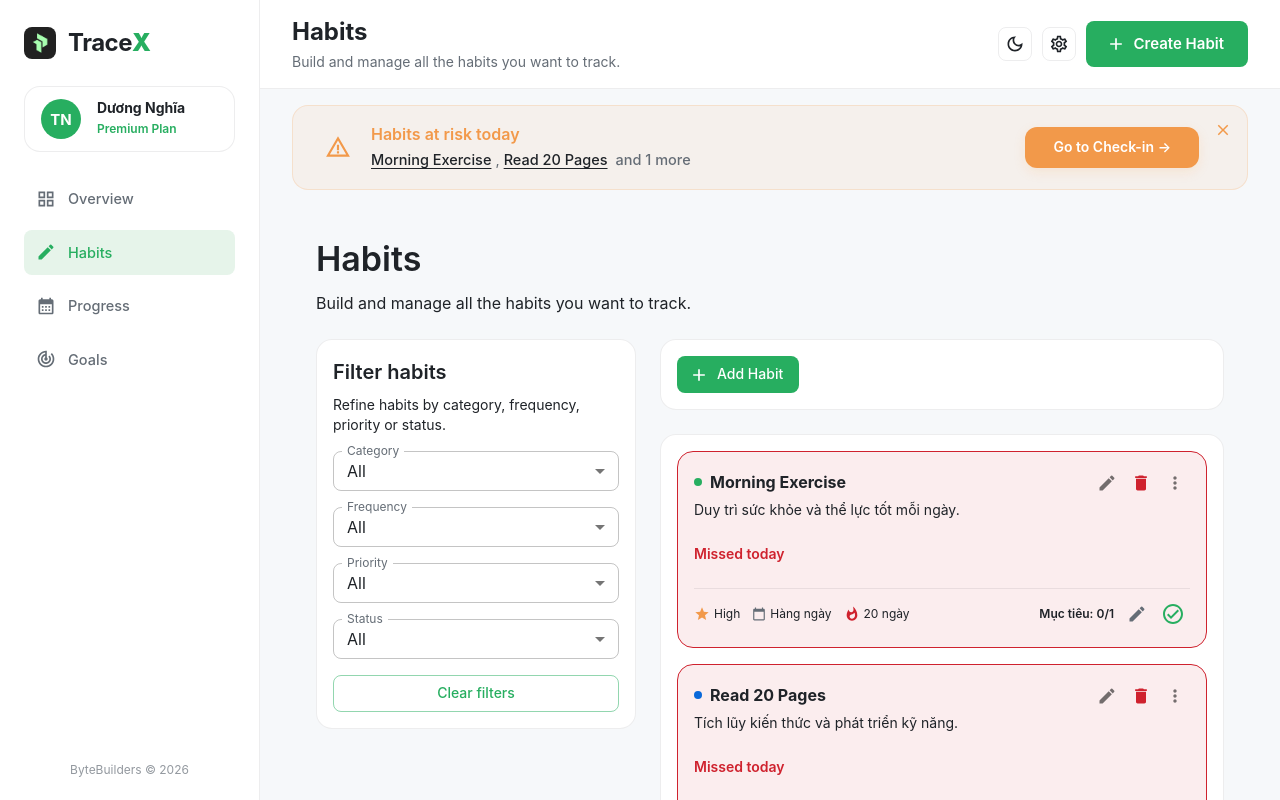
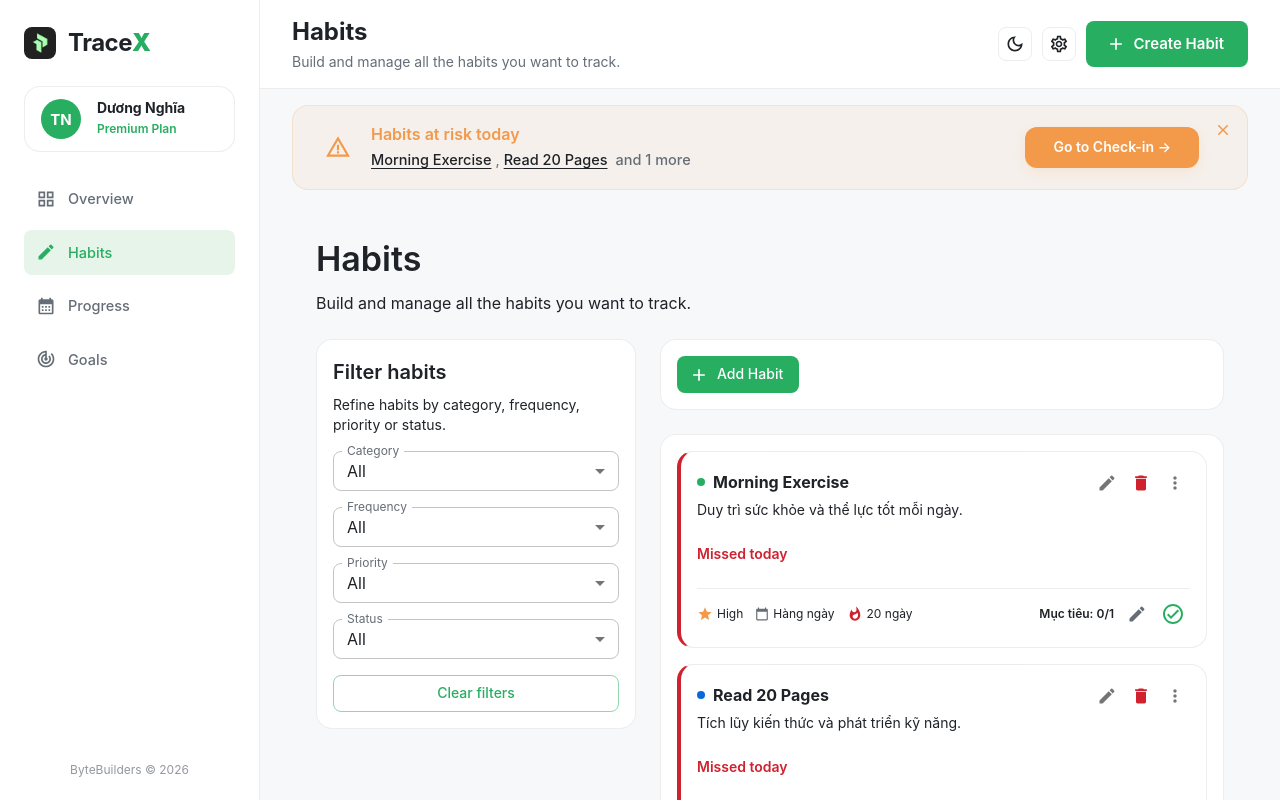
Before and after one commit to NghiaDPTWorkk/habit-hub, a React (Vite) app in the folder fe/: page /habits in a window 1280 px wide. Built offline with nearby package versions, Linux system fonts and the light colour scheme.

Commit message:
refactor(ui): HH-97 - add red left border for missed habits #97

```diff
--- a/fe/src/features/habits/components/HabitCard.tsx
+++ b/fe/src/features/habits/components/HabitCard.tsx
@@ -1,5 +1,5 @@
 import { type FC } from 'react'
-import { useTheme, alpha } from '@mui/material/styles'
+import { useTheme } from '@mui/material/styles'
 import { Box, Typography, IconButton } from '@/components/ui'
 import { Icons } from '@/components/ui/icons'
 import { Card } from '@/components/ui/Card'
@@ -129,11 +129,19 @@ export const HabitCard: FC<HabitCardProps> = ({
     <Card
       variant="outlined"
       sx={{
-        borderColor: isMissed ? theme.palette.error.main : theme.palette.divider,
-        backgroundColor: isMissed
-          ? alpha(theme.palette.error.main, 0.08)
-          : theme.palette.background.paper,
+        borderLeft: isMissed
+          ? `4px solid ${theme.palette.error.main}`
+          : `1px solid ${theme.palette.divider}`,
+        borderTop: `1px solid ${theme.palette.divider}`,
+        borderRight: `1px solid ${theme.palette.divider}`,
+        borderBottom: `1px solid ${theme.palette.divider}`,
+        backgroundColor: theme.palette.background.paper,
         p: 2,
+        transition: 'all 0.2s ease-in-out',
+        '&:hover': {
+          boxShadow: theme.shadows[2],
+          transform: 'translateY(-2px)',
+        },
       }}
     >
       <Box sx={{ display: 'grid', gap: 2 }}>
```
